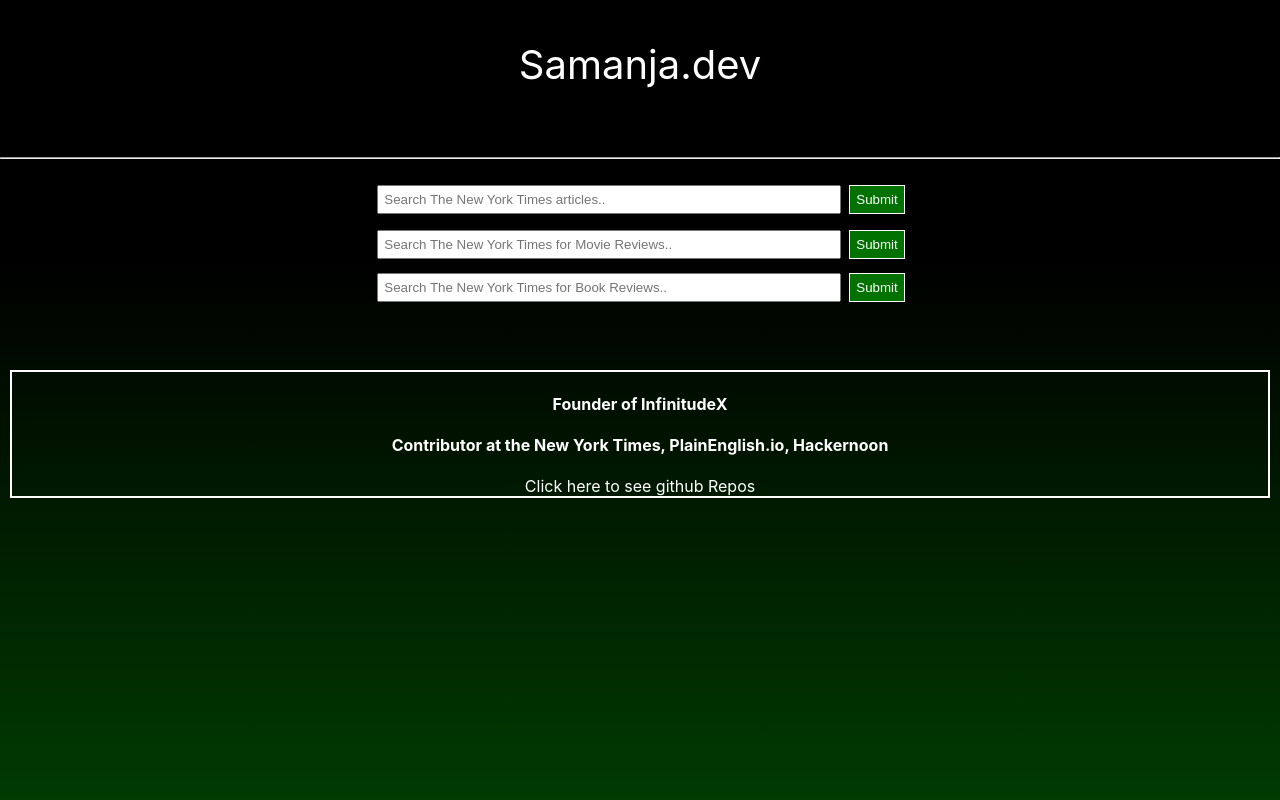
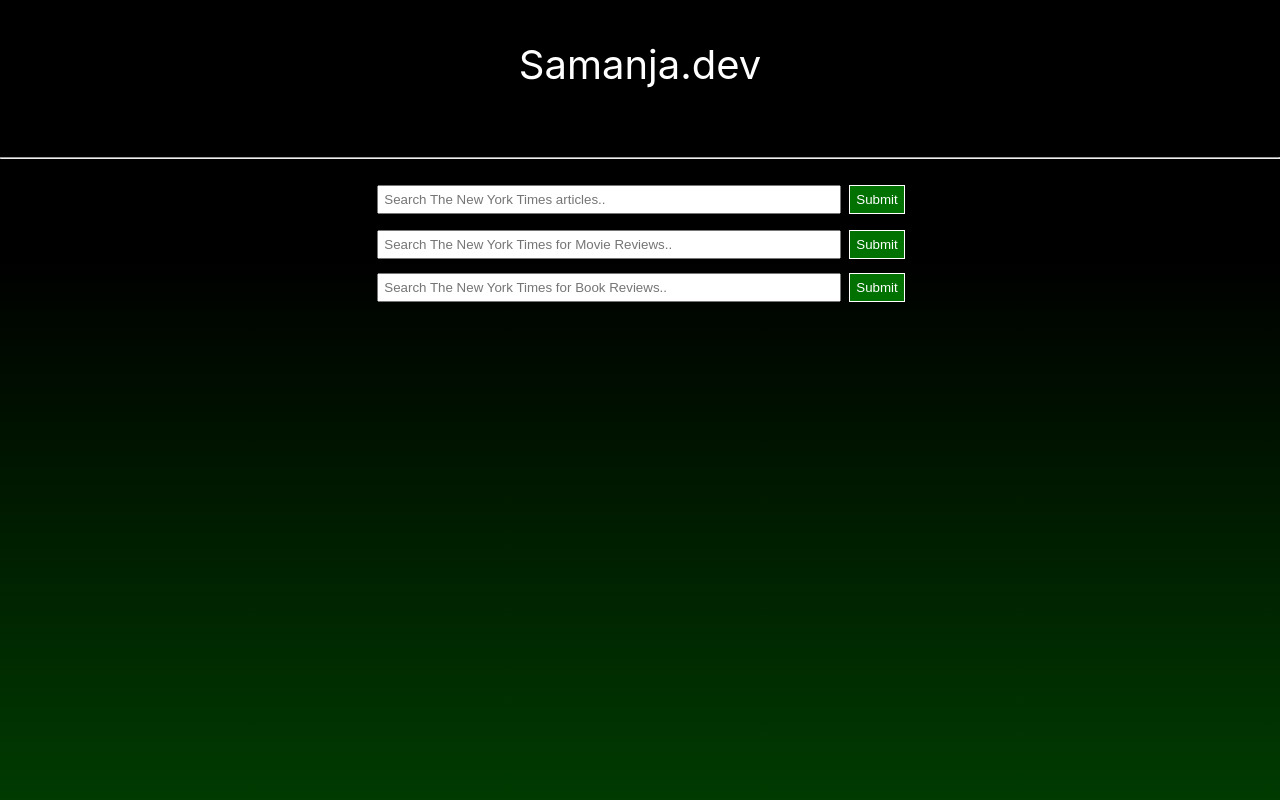
Before and after one commit to SamanjaCartagena/portfolio, a React (Create React App) app: page / in a window 1280 px wide. Shown: the top 800 px of the page. Built offline with nearby package versions, Linux system fonts and the light colour scheme.

Commit message:
introduction removed book review fixed

```diff
--- a/src/App.js
+++ b/src/App.js
@@ -90,7 +90,6 @@
        </td>
        </tr>
        </table>
-       <Introduction/>
 
 
         </div>
--- a/src/BookReviews.js
+++ b/src/BookReviews.js
@@ -24,7 +24,7 @@
     console.log("===========================");
     }
     fetchAdvice2= () =>{
-        axios.get(`https://api.nytimes.com/svc/books/v3/reviews.json?title=Becoming&api-key=RQOqil03Y7fkaSYiZXF77VT1XO3Vu8Ok
+        axios.get(`https://api.nytimes.com/svc/books/v3/reviews.json?title=${this.state.bookValue}&api-key=RQOqil03Y7fkaSYiZXF77VT1XO3Vu8Ok
         `)
 
         .then((response)=>{
```
